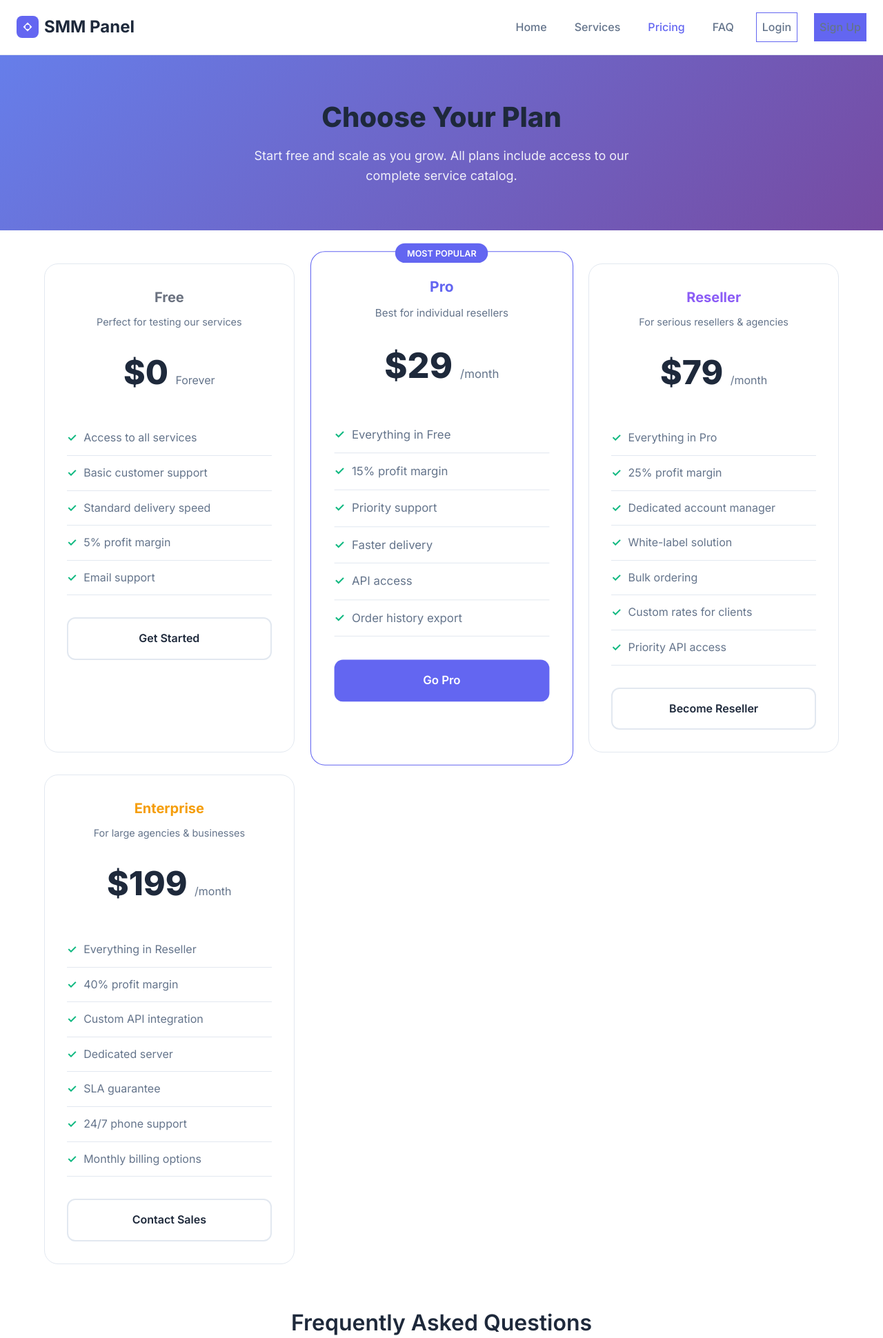
After one commit to bytepassperks/smm-panel, a PHP site: page /pages/pricing.php in a window 1280 px wide. The commit adds this page. Shown: the top 1940 px of the page at 69% size. Run offline with PHP 8.4, Linux system fonts and the light colour scheme; some libraries are stand-ins or nearby versions.

Commit message:
feat: Add service card improvements, pricing page, and SEO files
- Enhanced service cards with hover animations and gradient border
- Created pricing page with 4 membership tiers (Free/Pro/Reseller/Enterprise)
- Added FAQ accordion to pricing page
- Created sitemap.xml for SEO
- Created robots.txt for search engines
- Added Pricing link to main navigation
- Added dark mode support for pricing and social proof sections

Co-Authored-By: Claude Opus 4.7 <noreply@anthropic.com>

```diff
--- a/pages/home.php
+++ b/pages/home.php
@@ -257,6 +257,7 @@ $faqSchema = [
                 <ul class="nav-links">
                     <li><a href="/" class="nav-link">Home</a></li>
                     <li><a href="/services" class="nav-link">Services</a></li>
+                    <li><a href="/pricing" class="nav-link">Pricing</a></li>
                     <li><a href="/faq" class="nav-link">FAQ</a></li>
                     <li><a href="/terms" class="nav-link">Terms</a></li>
                     <li><a href="/privacy" class="nav-link">Privacy</a></li>
--- /dev/null
+++ b/pages/pricing.php
@@ -0,0 +1,423 @@
+<?php
+/**
+ * Pricing Page - Membership Plans
+ *
+ * @version 1.0.0
+ */
+
+require_once __DIR__ . '/../config.php';
+require_once __DIR__ . '/../components/svg_icons.php';
+
+$siteName = SITE_NAME;
+$siteUrl = SITE_URL;
+
+// SEO Configuration
+$pageTitle = "Pricing Plans | SMM Panel Membership Options";
+$pageDescription = "Choose the best SMM panel plan for your needs. Starting from free to enterprise tiers with wholesale rates, API access, and dedicated support.";
+
+// Membership tiers
+$tiers = [
+    [
+        'name' => 'Free',
+        'price' => '0',
+        'period' => 'Forever',
+        'description' => 'Perfect for testing our services',
+        'features' => [
+            'Access to all services',
+            'Basic customer support',
+            'Standard delivery speed',
+            '5% profit margin',
+            'Email support'
+        ],
+        'cta' => 'Get Started',
+        'popular' => false,
+        'color' => '#6b7280'
+    ],
+    [
+        'name' => 'Pro',
+        'price' => '29',
+        'period' => 'month',
+        'description' => 'Best for individual resellers',
+        'features' => [
+            'Everything in Free',
+            '15% profit margin',
+            'Priority support',
+            'Faster delivery',
+            'API access',
+            'Order history export'
+        ],
+        'cta' => 'Go Pro',
+        'popular' => true,
+        'color' => '#6366f1'
+    ],
+    [
+        'name' => 'Reseller',
+        'price' => '79',
+        'period' => 'month',
+        'description' => 'For serious resellers & agencies',
+        'features' => [
+            'Everything in Pro',
+            '25% profit margin',
+            'Dedicated account manager',
+            'White-label solution',
+            'Bulk ordering',
+            'Custom rates for clients',
+            'Priority API access'
+        ],
+        'cta' => 'Become Reseller',
+        'popular' => false,
+        'color' => '#8b5cf6'
+    ],
+    [
+        'name' => 'Enterprise',
+        'price' => '199',
+        'period' => 'month',
+        'description' => 'For large agencies & businesses',
+        'features' => [
+            'Everything in Reseller',
+            '40% profit margin',
+            'Custom API integration',
+            'Dedicated server',
+            'SLA guarantee',
+            '24/7 phone support',
+            'Monthly billing options'
+        ],
+        'cta' => 'Contact Sales',
+        'popular' => false,
+        'color' => '#f59e0b'
+    ]
+];
+
+// FAQ for pricing
+$faqs = [
+    [
+        'question' => 'Can I upgrade my plan later?',
+        'answer' => 'Yes! You can upgrade or downgrade your plan at any time. Changes take effect on the next billing cycle.'
+    ],
+    [
+        'question' => 'Is there a free trial?',
+        'answer' => 'The Free plan lets you test all features indefinitely. Pro and higher plans have no trial but include a 7-day refund policy.'
+    ],
+    [
+        'question' => 'What payment methods do you accept?',
+        'answer' => 'We accept UPI, Paytm, bank transfer, credit/debit cards, and cryptocurrency.'
+    ],
+    [
+        'question' => 'Can I cancel anytime?',
+        'answer' => 'Yes, you can cancel your subscription anytime. No questions asked, no cancellation fees.'
+    ]
+];
+?>
+<!DOCTYPE html>
+<html lang="en-IN">
+<head>
+    <meta charset="UTF-8">
+    <meta name="viewport" content="width=device-width, initial-scale=1.0">
+
+    <!-- Primary Meta Tags -->
+    <title><?= htmlspecialchars($pageTitle) ?> | <?= htmlspecialchars($siteName) ?></title>
+    <meta name="title" content="<?= htmlspecialchars($pageTitle) ?>">
+    <meta name="description" content="<?= htmlspecialchars($pageDescription) ?>">
+    <meta name="robots" content="index, follow">
+
+    <!-- Canonical URL -->
+    <link rel="canonical" href="<?= $siteUrl ?>/pricing">
+
+    <!-- Open Graph -->
+    <meta property="og:type" content="website">
+    <meta property="og:url" content="<?= $siteUrl ?>/pricing">
+    <meta property="og:title" content="<?= htmlspecialchars($pageTitle) ?>">
+    <meta property="og:description" content="<?= htmlspecialchars($pageDescription) ?>">
+
+    <!-- JSON-LD -->
+    <script type="application/ld+json">
+    {
+        "@context": "https://schema.org",
+        "@type": "PriceSpecification",
+        "priceCurrency": "USD",
+        "minPrice": "0",
+        "maxPrice": "199"
+    }
+    </script>
+
+    <link rel="stylesheet" href="<?= $siteUrl ?>/assets/css/index.css">
+    <link rel="preconnect" href="https://fonts.googleapis.com">
+    <link href="https://fonts.googleapis.com/css2?family=Inter:wght@400;500;600;700;800&display=swap" rel="stylesheet">
+    <style>
+        body { background: var(--bg-primary); font-family: 'Inter', sans-serif; }
+        .pricing-hero {
+            background: linear-gradient(135deg, #667eea 0%, #764ba2 100%);
+            padding: 4rem 0;
+            text-align: center;
+            color: white;
+        }
+        .pricing-hero h1 {
+            font-size: 2.5rem;
+            font-weight: 800;
+            margin-bottom: 1rem;
+        }
+        .pricing-hero p {
+            font-size: 1.125rem;
+            opacity: 0.9;
+            max-width: 600px;
+            margin: 0 auto;
+        }
+        .pricing-grid {
+            display: grid;
+            grid-template-columns: repeat(auto-fit, minmax(280px, 1fr));
+            gap: 2rem;
+            max-width: 1200px;
+            margin: 3rem auto;
+            padding: 0 1.5rem;
+        }
+        .pricing-card {
+            background: var(--bg-card);
+            border: 1px solid var(--border-color);
+            border-radius: 20px;
+            padding: 2rem;
+            text-align: center;
+            position: relative;
+            transition: all 0.3s ease;
+        }
+        .pricing-card:hover {
+            transform: translateY(-5px);
+            box-shadow: 0 20px 40px rgba(0,0,0,0.1);
+        }
+        .pricing-card.popular {
+            border-color: var(--primary);
+            transform: scale(1.05);
+        }
+        .pricing-card.popular:hover {
+            transform: scale(1.05) translateY(-5px);
+        }
+        .popular-badge {
+            position: absolute;
+            top: -12px;
+            left: 50%;
+            transform: translateX(-50%);
+            background: var(--primary);
+            color: white;
+            padding: 4px 16px;
+            border-radius: 20px;
+            font-size: 0.75rem;
+            font-weight: 600;
+            text-transform: uppercase;
+        }
+        .pricing-tier-name {
+            font-size: 1.25rem;
+            font-weight: 700;
+            color: var(--text-primary);
+            margin-bottom: 0.5rem;
+        }
+        .pricing-tier-desc {
+            color: var(--text-secondary);
+            font-size: 0.9rem;
+            margin-bottom: 1.5rem;
+        }
+        .pricing-amount {
+            font-size: 3rem;
+            font-weight: 800;
+            color: var(--text-primary);
+        }
+        .pricing-amount span {
+            font-size: 1rem;
+            font-weight: 400;
+            color: var(--text-secondary);
+        }
+        .pricing-features {
+            list-style: none;
+            padding: 0;
+            margin: 2rem 0;
+            text-align: left;
+        }
+        .pricing-features li {
+            padding: 0.75rem 0;
+            border-bottom: 1px solid var(--border-color);
+            display: flex;
+            align-items: center;
+            gap: 10px;
+            color: var(--text-secondary);
+        }
+        .pricing-features li::before {
+            content: '✓';
+            color: #10b981;
+            font-weight: bold;
+        }
+        .pricing-cta {
+            display: block;
+            padding: 1rem;
+            border-radius: 12px;
+            text-decoration: none;
+            font-weight: 600;
+            transition: all 0.2s ease;
+            text-align: center;
+        }
+        .pricing-cta.btn-outline {
+            border: 2px solid var(--border-color);
+            color: var(--text-primary);
+        }
+        .pricing-cta.btn-outline:hover {
+            border-color: var(--primary);
+            color: var(--primary);
+        }
+        .pricing-cta.btn-primary {
+            background: var(--primary);
+            color: white;
+        }
+        .pricing-cta.btn-primary:hover {
+            background: var(--primary-dark);
+        }
+        body.dark-mode .pricing-card {
+            background: #1e293b;
+        }
+        body.dark-mode .pricing-features li {
+            border-color: #334155;
+        }
+        .pricing-faq {
+            max-width: 800px;
+            margin: 4rem auto;
+            padding: 0 1.5rem;
+        }
+        .pricing-faq h2 {
+            text-align: center;
+            margin-bottom: 2rem;
+            font-size: 2rem;
+            color: var(--text-primary);
+        }
+        .faq-item {
+            background: var(--bg-card);
+            border: 1px solid var(--border-color);
+            border-radius: 12px;
+            margin-bottom: 1rem;
+            overflow: hidden;
+        }
+        .faq-question {
+            padding: 1.25rem;
+            font-weight: 600;
+            color: var(--text-primary);
+            cursor: pointer;
+            display: flex;
+            justify-content: space-between;
+            align-items: center;
+        }
+        .faq-answer {
+            padding: 0 1.25rem 1.25rem;
+            color: var(--text-secondary);
+            display: none;
+        }
+        .faq-item.open .faq-answer {
+            display: block;
+        }
+        .pricing-cta-section {
+            text-align: center;
+            margin-top: 3rem;
+            color: var(--text-secondary);
+        }
+        .pricing-cta-section a {
+            color: var(--primary);
+            font-weight: 600;
+        }
+    </style>
+</head>
+<body>
+    <header class="header">
+        <div class="container">
+            <nav class="navbar">
+                <a href="/" class="logo">
+                    <span class="logo-icon"><?= getIcon('logo') ?></span>
+                    <span class="logo-text"><?= htmlspecialchars($siteName) ?></span>
+                </a>
+                <ul class="nav-links">
+                    <li><a href="/">Home</a></li>
+                    <li><a href="/services">Services</a></li>
+                    <li><a href="/pricing" class="active">Pricing</a></li>
+                    <li><a href="/faq">FAQ</a></li>
+                    <li><a href="/login" class="btn btn-outline">Login</a></li>
+                    <li><a href="/register" class="btn btn-primary">Sign Up</a></li>
+                </ul>
+                <button class="hamburger" aria-label="Menu">
+                    <span></span><span></span><span></span>
+                </button>
+            </nav>
+        </div>
+    </header>
+
+    <div class="pricing-hero">
+        <div class="container">
+            <h1>Choose Your Plan</h1>
+            <p>Start free and scale as you grow. All plans include access to our complete service catalog.</p>
+        </div>
+    </div>
+
+    <div class="pricing-grid">
+        <?php foreach ($tiers as $tier): ?>
+        <div class="pricing-card <?= $tier['popular'] ? 'popular' : '' ?>">
+            <?php if ($tier['popular']): ?>
+            <div class="popular-badge">Most Popular</div>
+            <?php endif; ?>
+            <div class="pricing-tier-name" style="color: <?= $tier['color'] ?>"><?= $tier['name'] ?></div>
+            <div class="pricing-tier-desc"><?= $tier['description'] ?></div>
+            <div class="pricing-amount">
+                $<?= $tier['price'] ?>
+                <?php if ($tier['price'] > 0): ?>
+                <span>/<?= $tier['period'] ?></span>
+                <?php else: ?>
+                <span><?= $tier['period'] ?></span>
+                <?php endif; ?>
+            </div>
+            <ul class="pricing-features">
+                <?php foreach ($tier['features'] as $feature): ?>
+                <li><?= $feature ?></li>
+                <?php endforeach; ?>
+            </ul>
+            <a href="/register?plan=<?= strtolower($tier['name']) ?>" class="pricing-cta <?= $tier['popular'] ? 'btn-primary' : 'btn-outline' ?>">
+                <?= $tier['cta'] ?>
+            </a>
+        </div>
+        <?php endforeach; ?>
+    </div>
+
+    <div class="pricing-faq">
+        <h2>Frequently Asked Questions</h2>
+        <?php foreach ($faqs as $index => $faq): ?>
+        <div class="faq-item" onclick="this.classList.toggle('open')">
+            <div class="faq-question">
+                <?= $faq['question'] ?>
+                <span>▼</span>
+            </div>
+            <div class="faq-answer"><?= $faq['answer'] ?></div>
+        </div>
+        <?php endforeach; ?>
+    </div>
+
+    <div class="pricing-cta-section">
+        <p>Need a custom plan? <a href="/contact">Contact us</a> for enterprise solutions</p>
+    </div>
+
+    <footer class="footer">
+        <div class="container">
+            <div class="footer-content">
+                <div class="footer-section">
+                    <h4><?= htmlspecialchars($siteName) ?></h4>
+                    <p>Your trusted SMM panel for all social media services.</p>
+                </div>
+                <div class="footer-section">
+                    <h4>Quick Links</h4>
+                    <ul>
+                        <li><a href="/services">Services</a></li>
+                        <li><a href="/pricing">Pricing</a></li>
+                        <li><a href="/faq">FAQ</a></li>
+                        <li><a href="/terms">Terms</a></li>
+                        <li><a href="/privacy">Privacy</a></li>
+                    </ul>
+                </div>
+            </div>
+            <div class="footer-bottom">
+                <p>&copy; <?= date('Y') ?> <?= htmlspecialchars($siteName) ?>. All rights reserved.</p>
+            </div>
+        </div>
+    </footer>
+
+    <script src="<?= $siteUrl ?>/assets/js/main.js"></script>
+</body>
+</html>
--- a/pages/services.php
+++ b/pages/services.php
@@ -179,6 +179,7 @@ $platforms = [
                 <ul class="nav-links">
                     <li><a href="/" class="active">Home</a></li>
                     <li><a href="/services">Services</a></li>
+                    <li><a href="/pricing">Pricing</a></li>
                     <li><a href="/faq">FAQ</a></li>
                     <li><a href="/terms">Terms</a></li>
                     <li><a href="/login" class="btn btn-outline">Login</a></li>
```
Also changed, not shown: assets/css/index.css (+24 -6 lines), robots.txt (added, +12 -0 lines), sitemap.xml (added, +75 -0 lines).
